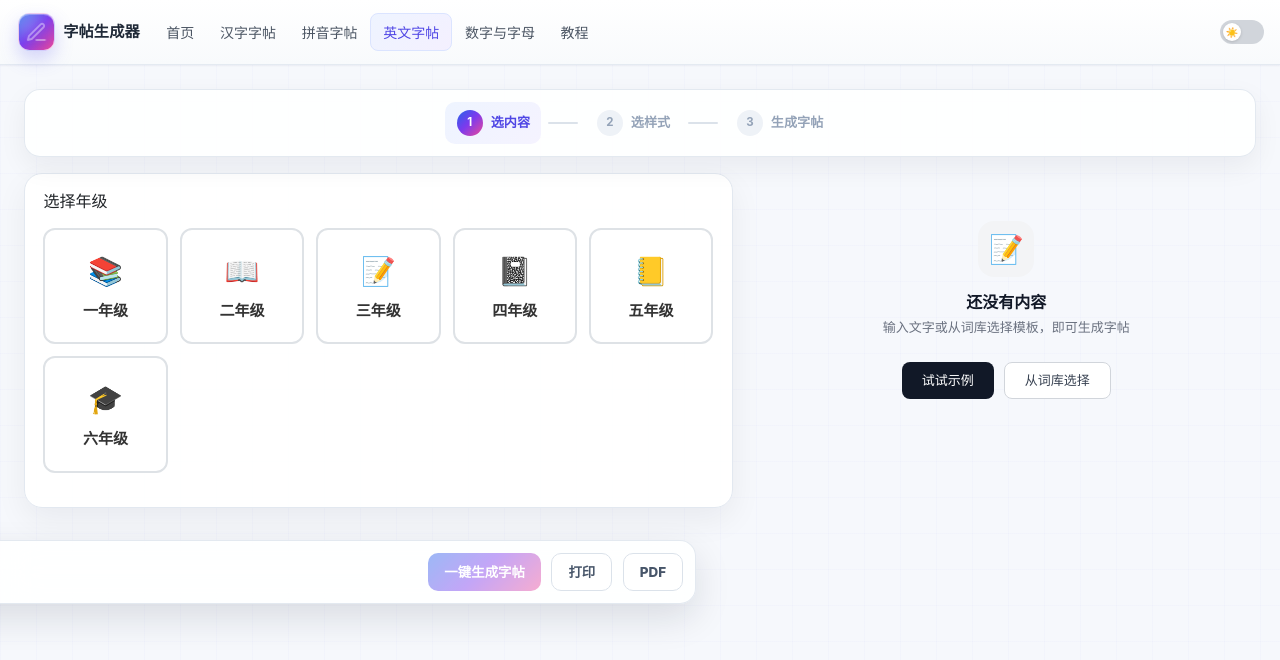
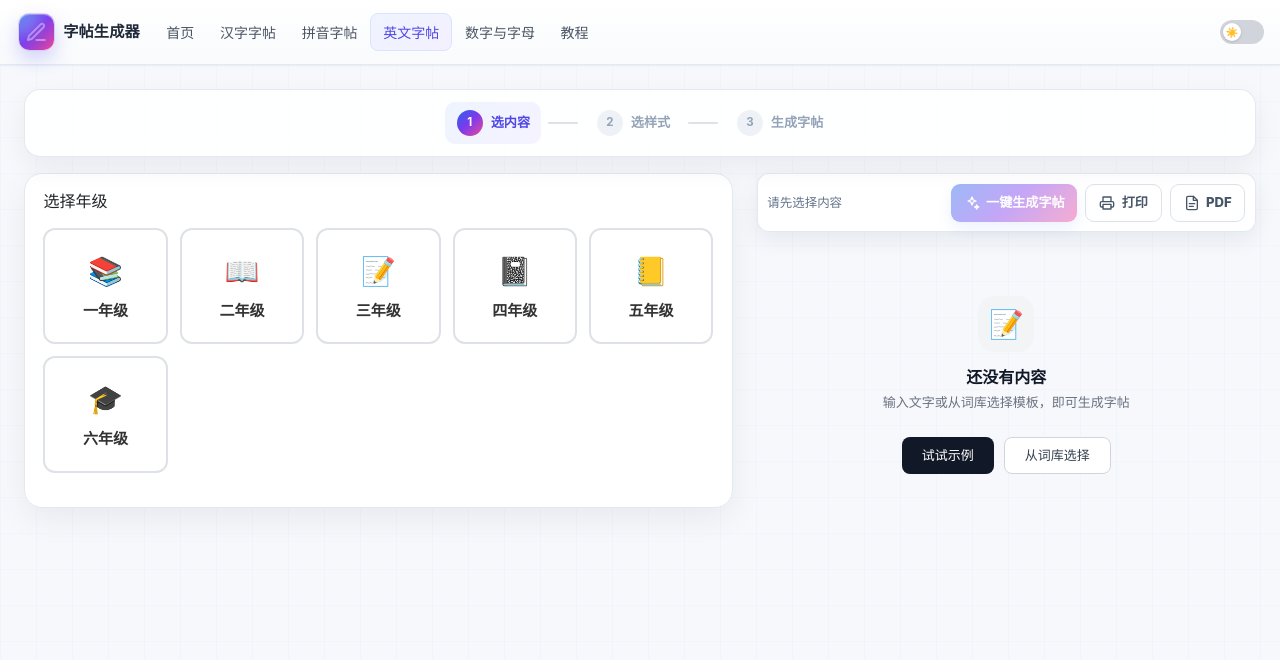
Before and after one commit to dllen/chinese-copy-book-gen, a React (Vite) app: page / in a window 1280 px wide. Both pictures are taken after a click on the button "制作英文字帖". Shown: the top 660 px of the page. Built offline with nearby package versions, Linux system fonts and the light colour scheme.

Commit message:
polish preview actions and layout

```diff
--- a/index.html
+++ b/index.html
@@ -60,9 +60,7 @@
       border: 1px solid rgba(0,0,0,.08);
       border-radius: 6px;
       color: var(--text-color);
-      transform: scale(var(--preview-scale));
-      transform-origin: top center;
-      transition: transform 0.2s ease-out, box-shadow 0.2s ease-out;
+      transition: box-shadow 0.2s ease-out;
       position: relative;
       flex-shrink: 0;
     }
@@ -97,6 +95,7 @@
         margin: 0;
         page-break-after: always;
         transform: none;
+        zoom: 1;
       }
       .page:hover { box-shadow: none; }
       .page-number { display: none; }
@@ -200,7 +199,6 @@
     }
     @media (max-width: 768px) {
       .container { padding-left: 0.5rem; padding-right: 0.5rem; }
-      .page { transform: scale(0.6); }
       .form-select, .form-control { font-size: 14px; }
       .btn-group { display: flex; flex-wrap: wrap; gap: 0.25rem; }
       .btn-group .btn { flex: 1; min-width: 60px; }
@@ -210,8 +208,7 @@
       .config-summary .badge {
         font-size: 10px;
       }
-      .page { transform: scale(0.45); }
-    .page-wrapper { padding: 16px 8px; }
+      .page-wrapper { padding: 16px 8px; }
       .container { padding-left: 0.25rem; padding-right: 0.25rem; }
       .row { --bs-gutter-x: 0.5rem; }
       .btn-group { flex-direction: column; }
--- a/src/components/QuickGenerateBar.jsx
+++ b/src/components/QuickGenerateBar.jsx
@@ -1,4 +1,66 @@
 import React from 'react';
+
+const Icon = ({ children }) => (
+  <svg
+    aria-hidden="true"
+    className="builder-btn-icon"
+    viewBox="0 0 24 24"
+    width="16"
+    height="16"
+    fill="none"
+    stroke="currentColor"
+    strokeWidth="2"
+    strokeLinecap="round"
+    strokeLinejoin="round"
+  >
+    {children}
+  </svg>
+);
+
+const EyeIcon = () => (
+  <Icon>
+    <path d="M2 12s3.5-7 10-7 10 7 10 7-3.5 7-10 7S2 12 2 12Z" />
+    <circle cx="12" cy="12" r="3" />
+  </Icon>
+);
+
+const SparklesIcon = () => (
+  <Icon>
+    <path d="m12 3 1.6 4.2L18 9l-4.4 1.8L12 15l-1.6-4.2L6 9l4.4-1.8L12 3Z" />
+    <path d="M19 15l.8 2.2L22 18l-2.2.8L19 21l-.8-2.2L16 18l2.2-.8L19 15Z" />
+  </Icon>
+);
+
+const PrinterIcon = () => (
+  <Icon>
+    <path d="M6 9V3h12v6" />
+    <path d="M6 18H4a2 2 0 0 1-2-2v-4a2 2 0 0 1 2-2h16a2 2 0 0 1 2 2v4a2 2 0 0 1-2 2h-2" />
+    <path d="M6 14h12v7H6z" />
+  </Icon>
+);
+
+const FileTextIcon = () => (
+  <Icon>
+    <path d="M14 2H6a2 2 0 0 0-2 2v16a2 2 0 0 0 2 2h12a2 2 0 0 0 2-2V8Z" />
+    <path d="M14 2v6h6" />
+    <path d="M8 13h8" />
+    <path d="M8 17h6" />
+  </Icon>
+);
+
+function ActionButton({ icon: IconComponent, label, variant, disabled, onClick }) {
+  return (
+    <button
+      type="button"
+      className={`builder-btn builder-btn-${variant}`}
+      disabled={disabled}
+      onClick={onClick}
+    >
+      <IconComponent />
+      {label}
+    </button>
+  );
+}
 
 export default function QuickGenerateBar({
   onGenerate,
@@ -7,55 +69,43 @@ export default function QuickGenerateBar({
   onPreview,
   hasContent,
 }) {
-  return React.createElement(
-    'div',
-    {
-      className: 'quick-generate-bar no-print',
-      role: 'region',
-      'aria-label': '操作栏',
-    },
-    React.createElement(
-      'span',
-      { className: 'quick-generate-info' },
-      hasContent ? '已选内容，可生成字帖' : '请先选择内容'
-    ),
-    onPreview && React.createElement(
-      'button',
-      {
-        type: 'button',
-        className: 'builder-btn builder-btn-secondary',
-        disabled: !hasContent,
-        onClick: onPreview,
-      },
-      '预览'
-    ),
-    React.createElement(
-      'button',
-      {
-        type: 'button',
-        className: 'builder-btn builder-btn-primary',
-        disabled: !hasContent,
-        onClick: onGenerate,
-      },
-      '一键生成字帖'
-    ),
-    onPrint && React.createElement(
-      'button',
-      {
-        type: 'button',
-        className: 'builder-btn builder-btn-secondary',
-        onClick: onPrint,
-      },
-      '打印'
-    ),
-    onExportPDF && React.createElement(
-      'button',
-      {
-        type: 'button',
-        className: 'builder-btn builder-btn-secondary',
-        onClick: onExportPDF,
-      },
-      'PDF'
-    )
+  return (
+    <div className="quick-generate-bar no-print" role="region" aria-label="操作栏">
+      <span className="quick-generate-info">
+        {hasContent ? '已选内容，可生成字帖' : '请先选择内容'}
+      </span>
+      {onPreview && (
+        <ActionButton
+          icon={EyeIcon}
+          label="预览"
+          variant="secondary"
+          disabled={!hasContent}
+          onClick={onPreview}
+        />
+      )}
+      <ActionButton
+        icon={SparklesIcon}
+        label="一键生成字帖"
+        variant="primary"
+        disabled={!hasContent}
+        onClick={onGenerate}
+      />
+      {onPrint && (
+        <ActionButton
+          icon={PrinterIcon}
+          label="打印"
+          variant="secondary"
+          onClick={onPrint}
+        />
+      )}
+      {onExportPDF && (
+        <ActionButton
+          icon={FileTextIcon}
+          label="PDF"
+          variant="secondary"
+          onClick={onExportPDF}
+        />
+      )}
+    </div>
   );
 }
--- a/src/components/layout/MainLayout.jsx
+++ b/src/components/layout/MainLayout.jsx
@@ -136,6 +136,20 @@ export default function MainLayout({
     }
   }, [showPreviewModal, onPrint])
 
+  const quickGenerateBar = React.createElement(QuickGenerateBar, {
+    onGenerate: () => {
+      if (selectedCharacters && selectedCharacters.size > 0) {
+        const generatedText = Array.from(selectedCharacters).join('');
+        updateSetting('text', generatedText);
+      }
+      onStepChange && onStepChange(2);
+    },
+    onPrint: handlePrint,
+    onExportPDF,
+    onPreview: text ? () => setShowPreviewModal(true) : undefined,
+    hasContent: hasContent || showPreview,
+  })
+
   // ---- Step 0: 选内容 ----
   const step0Content = React.createElement('div', { className: 'row g-3 builder-grid' },
     React.createElement('div', { className: 'col-12 col-lg-7' },
@@ -203,6 +217,7 @@ export default function MainLayout({
         : null
     ),
     React.createElement('div', { className: 'col-12 col-lg-5 builder-preview-column' },
+      quickGenerateBar,
       !showPreview
         ? React.createElement(EmptyState, {
             onTryExample: () => updateSetting('text', '静夜思'),
@@ -293,6 +308,7 @@ export default function MainLayout({
       })
     ),
     React.createElement('div', { className: 'col-12 col-lg-5 builder-preview-column' },
+      quickGenerateBar,
       !showPreview
         ? React.createElement(EmptyState, {
             onTryExample: () => updateSetting('text', '静夜思'),
@@ -335,6 +351,7 @@ export default function MainLayout({
   // ---- Step 2: 生成字帖 (full-width preview + toolbar) ----
   const step2Content = React.createElement('div', { className: 'row g-3 builder-grid builder-grid--full' },
     React.createElement('div', { className: 'col-12' },
+      quickGenerateBar,
       React.createElement(Toolbar, {
         pages,
         onPrint: handlePrint,
@@ -410,20 +427,6 @@ export default function MainLayout({
           onStepClick: onStepChange,
         }),
         React.createElement("div", { className: 'step-content-wrapper', key: currentStep }, stepContents[currentStep] || step0Content),
-        React.createElement(QuickGenerateBar, {
-          onGenerate: () => {
-            // Set text from selected characters before navigating
-            if (selectedCharacters && selectedCharacters.size > 0) {
-              const text = Array.from(selectedCharacters).join('');
-              updateSetting('text', text);
-            }
-            onStepChange && onStepChange(2);
-          },
-          onPrint: handlePrint,
-          onExportPDF,
-          onPreview: text ? () => setShowPreviewModal(true) : undefined,
-                          hasContent: hasContent || showPreview,
-        }),
         React.createElement(PreviewModal, {
           open: showPreviewModal,
           onClose: () => setShowPreviewModal(false),
--- a/src/styles/builder.css
+++ b/src/styles/builder.css
@@ -5,7 +5,7 @@
     #f6f8fc;
   background-size: 36px 36px, 36px 36px, auto;
   min-height: calc(100vh - 64px);
-  padding-bottom: 7rem;
+  padding-bottom: 3rem;
 }
 
 .builder-layout-container {
@@ -91,6 +91,49 @@
   font-weight: 700;
 }
 
+.preview-panel > .card-body {
+  padding: 1rem;
+}
+
+.preview-panel .preview-container {
+  background: #f8fafc;
+  border: 1px solid #e2e8f0;
+  border-radius: 12px;
+  container-type: inline-size;
+  margin-bottom: 1rem;
+  overflow: auto;
+}
+
+.preview-panel .page-wrapper {
+  gap: 20px;
+  padding: 20px 10px;
+}
+
+.preview-panel .page {
+  box-shadow: 0 1px 2px rgba(15, 23, 42, .06), 0 10px 24px rgba(15, 23, 42, .07);
+}
+
+.preview-modal-body {
+  container-type: inline-size;
+}
+
+@supports (zoom: 1) {
+  .preview-panel .page,
+  .preview-modal-body .page {
+    --preview-fit: calc((100cqw - 20px) / var(--page-width));
+    zoom: min(var(--preview-scale), var(--preview-fit));
+    transform: none;
+  }
+}
+
+@media print {
+  .preview-panel .page,
+  .preview-modal-body .page {
+    zoom: 1;
+    transform: none;
+  }
+}
+
 .step-bar {
   align-items: center;
   background: rgba(255, 255, 255, .9);
@@ -164,42 +207,53 @@
 
 .quick-generate-bar {
   align-items: center;
-  backdrop-filter: blur(18px);
-  background: rgba(255, 255, 255, .9);
+  backdrop-filter: blur(14px);
+  background: rgba(255, 255, 255, .94);
   border: 1px solid rgba(226, 232, 240, .95);
-  border-radius: 16px;
-  bottom: 1rem;
-  box-shadow: 0 14px 36px rgba(15, 23, 42, .12);
+  border-radius: 12px;
+  box-shadow: 0 8px 22px rgba(15, 23, 42, .07);
   display: flex;
-  gap: .65rem;
-  left: 50%;
-  margin-top: 1rem;
-  max-width: 1120px;
-  padding: .75rem;
+  flex-wrap: wrap;
+  gap: .5rem;
+  margin-bottom: 1rem;
+  padding: .6rem;
   position: sticky;
-  transform: translateX(-50%);
-  width: calc(100% - 1rem);
-  z-index: 25;
+  top: 84px;
+  z-index: 20;
 }
 
 .quick-generate-info {
   color: #64748b;
-  font-size: .82rem;
+  font-size: .78rem;
+  line-height: 1.25;
   margin-right: auto;
+  min-width: 0;
 }
 
 .builder-btn {
-  border-radius: 10px;
-  font-size: .84rem;
+  align-items: center;
+  border-radius: 9px;
+  display: inline-flex;
+  font-size: .82rem;
   font-weight: 800;
+  gap: .4rem;
+  justify-content: center;
   min-height: 38px;
-  padding: .5rem 1rem;
+  padding: .5rem .8rem;
+  transition: transform var(--transition-fast), box-shadow var(--transition-fast),
+    border-color var(--transition-fast), background-color var(--transition-fast);
 }
 
 .builder-btn-primary {
   background: var(--gradient-brand);
   border: 0;
+  box-shadow: 0 6px 16px rgba(37, 99, 235, .2);
   color: #fff;
+}
+
+.builder-btn-primary:hover:not(:disabled) {
+  box-shadow: 0 8px 20px rgba(37, 99, 235, .28);
+  transform: translateY(-1px);
 }
 
 .builder-btn-secondary {
@@ -208,9 +262,24 @@
   color: #475569;
 }
 
+.builder-btn-secondary:hover:not(:disabled) {
+  background: #f8fafc;
+  border-color: #cbd5e1;
+  color: #334155;
+}
+
+.builder-btn:focus-visible {
+  outline: 3px solid rgba(37, 99, 235, .25);
+  outline-offset: 2px;
+}
+
 .builder-btn:disabled {
   cursor: not-allowed;
   opacity: .45;
+}
+
+.builder-btn-icon {
+  flex: 0 0 auto;
 }
 
 .ai-panel-collapsible {
@@ -281,6 +350,25 @@
   color: #cbd5e1;
 }
 
+.dark-mode .builder-btn-secondary:hover:not(:disabled) {
+  background: #243148;
+  border-color: #64748b;
+  color: #e2e8f0;
+}
+
+.dark-mode .quick-generate-info {
+  color: #94a3b8;
+}
+
+.dark-mode .preview-panel .preview-container {
+  background: #0b1220;
+  border-color: #334155;
+}
+
+.dark-mode .preview-panel .page {
+  box-shadow: 0 1px 2px rgba(0, 0, 0, .2), 0 10px 24px rgba(0, 0, 0, .28);
+}
+
 @media (max-width: 1024px) {
   .builder-preview-column {
     position: static;
@@ -294,7 +382,7 @@
 
 @media (max-width: 767px) {
   .builder-page {
-    padding-bottom: 8rem;
+    padding-bottom: 4rem;
   }
 
   .builder-layout-container {
@@ -327,17 +415,13 @@
   }
 
   .quick-generate-bar {
-    border-radius: 14px 14px 0 0;
-    bottom: 0;
+    border-radius: 12px;
     display: grid;
     gap: .4rem;
     grid-template-columns: repeat(2, minmax(0, 1fr));
-    left: 0;
-    margin: 0;
-    max-width: none;
+    margin-bottom: .75rem;
     padding: .65rem;
-    transform: none;
-    width: 100%;
+    top: 118px;
   }
 
   .quick-generate-info {
```
